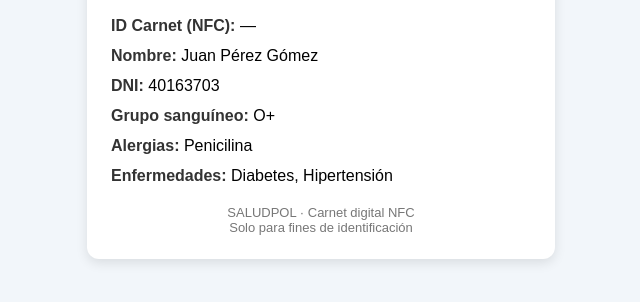
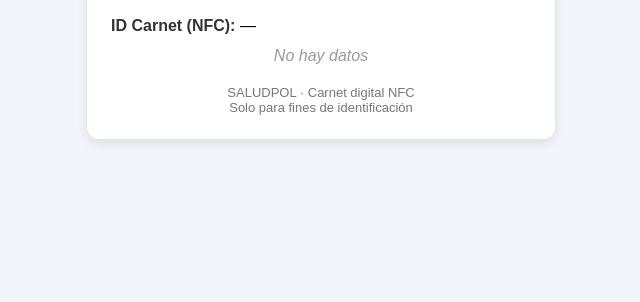
Before and after one commit to pompeyo/carnet-salud-nfc, a plain HTML site: page index.html in a window 1280 px wide. Shown: the part 126-428 px from the top of the page, without its empty margins (319-959 px from the left). Drawn offline with Linux system fonts and the light colour scheme.

Commit message:
Add no data message and update UID handling

```diff
--- a/index.html
+++ b/index.html
@@ -39,6 +39,11 @@
             font-size: 13px;
             color: #777;
         }
+        .nodata {
+            text-align: center;
+            color: #999;
+            font-style: italic;
+        }
     </style>
 </head>
 <body>
@@ -51,11 +56,9 @@
         <span id="uid-nfc">—</span>
     </div>
 
-    <div class="field"><span class="label">Nombre:</span> Juan Pérez Gómez</div>
-    <div class="field"><span class="label">DNI:</span> 40163703</div>
-    <div class="field"><span class="label">Grupo sanguíneo:</span> O+</div>
-    <div class="field"><span class="label">Alergias:</span> Penicilina</div>
-    <div class="field"><span class="label">Enfermedades:</span> Diabetes, Hipertensión</div>
+    <div id="contenido-carnet">
+        <div class="nodata">No hay datos</div>
+    </div>
 
     <div class="footer">
         SALUDPOL · Carnet digital NFC<br>
@@ -64,15 +67,53 @@
 </div>
 
 <script>
-    // Leer parámetros de la URL
     const params = new URLSearchParams(window.location.search);
     const uid = params.get("uid");
 
+    const uidSpan = document.getElementById("uid-nfc");
+    const contenido = document.getElementById("contenido-carnet");
+
+    // Base de datos simulada
+    const carnets = {
+        "04:61:00:48:24:02:89": {
+            dni: "60985388",
+            nombre: "PERCIAL YUYARIMA, MILAGRO DE JESUS",
+            sexo: "FEMENINO",
+            grupo: "O+",
+            alergias: "Penicilina",
+            enfermedades: "Diabetes, Hipertensión"
+        },
+        "04:81:44:45:24:02:89": {
+            dni: "43283561",
+            nombre: "CORDOVA CORDOVA, EDUARDO",
+            sexo: "MASCULINO",
+            grupo: "A+",
+            alergias: "Ninguna conocida",
+            enfermedades: "Asma leve"
+        }
+    };
+
+    if (uid && carnets[uid]) {
+        uidSpan.textContent = uid;
+
+        const c = carnets[uid];
+
+        contenido.innerHTML = `
+            <div class="field"><span class="label">Nombre:</span> ${c.nombre}</div>
+            <div class="field"><span class="label">DNI:</span> ${c.dni}</div>
+            <div class="field"><span class="label">Sexo:</span> ${c.sexo}</div>
+            <div class="field"><span class="label">Grupo sanguíneo:</span> ${c.grupo}</div>
+            <div class="field"><span class="label">Alergias:</span> ${c.alergias}</div>
+            <div class="field"><span class="label">Enfermedades:</span> ${c.enfermedades}</div>
+        `;
+
+    } else {
+        uidSpan.textContent = uid ? uid : "—";
+        contenido.innerHTML = `<div class="nodata">No hay datos</div>`;
+    }
+
+    // Limpia la URL
     if (uid) {
-        // Imprimir el UID en el campo
-        document.getElementById("uid-nfc").textContent = uid;
-
-        // Limpiar la URL (oculta el parámetro)
         window.history.replaceState({}, document.title, window.location.pathname);
     }
 </script>
```
